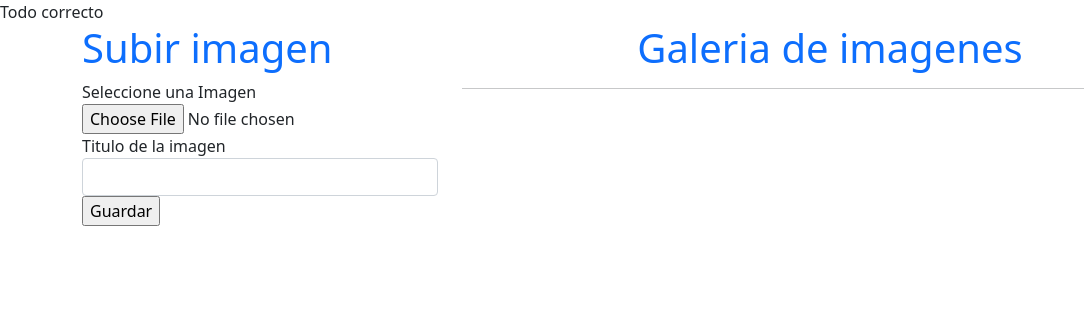
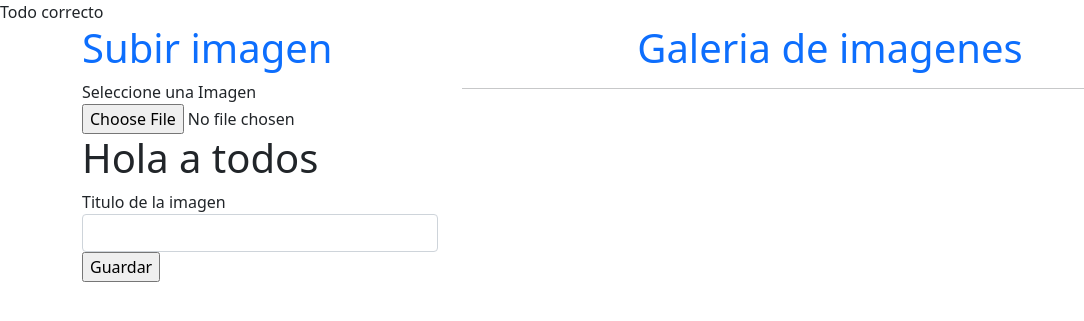
Before and after one commit to ArturoMcfly/galeria, a PHP site: page / in a window 1280 px wide. Shown: the top 321 px of the page, without its empty margins (0-1084 px from the left). Run offline with PHP 8.4, Linux system fonts and the light colour scheme; data that the repository does not hold is empty.

Commit message:
Update index.php

```diff
--- a/index.php
+++ b/index.php
@@ -27,6 +27,7 @@
                         <input id="my-input"  type="file" name="imagen">
                     </div>
                     <div class="form-group">
+                        <h1>Hola a todos</h1>
                         <label for="my-input">Titulo de la imagen</label>
                         <input class="form-control" type="text" name="titulo" id="my-input">
                     </div>
```
